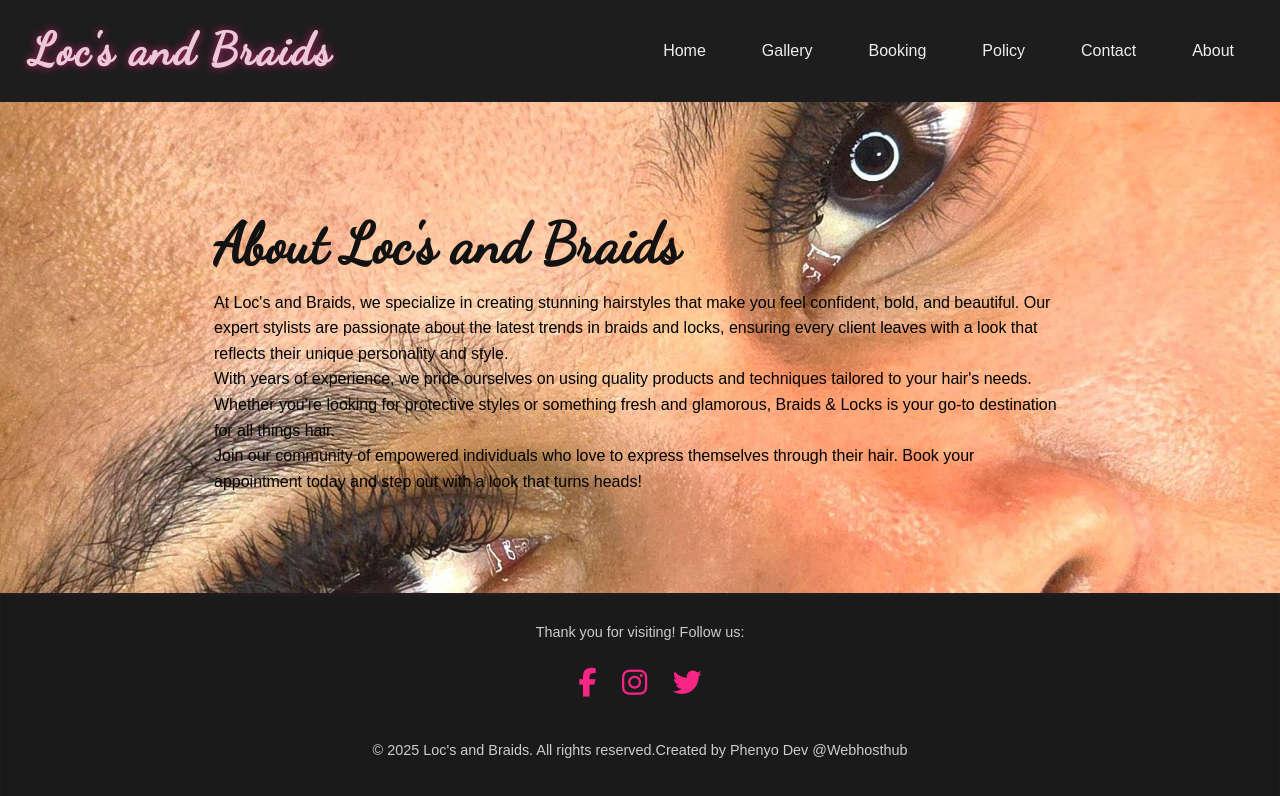
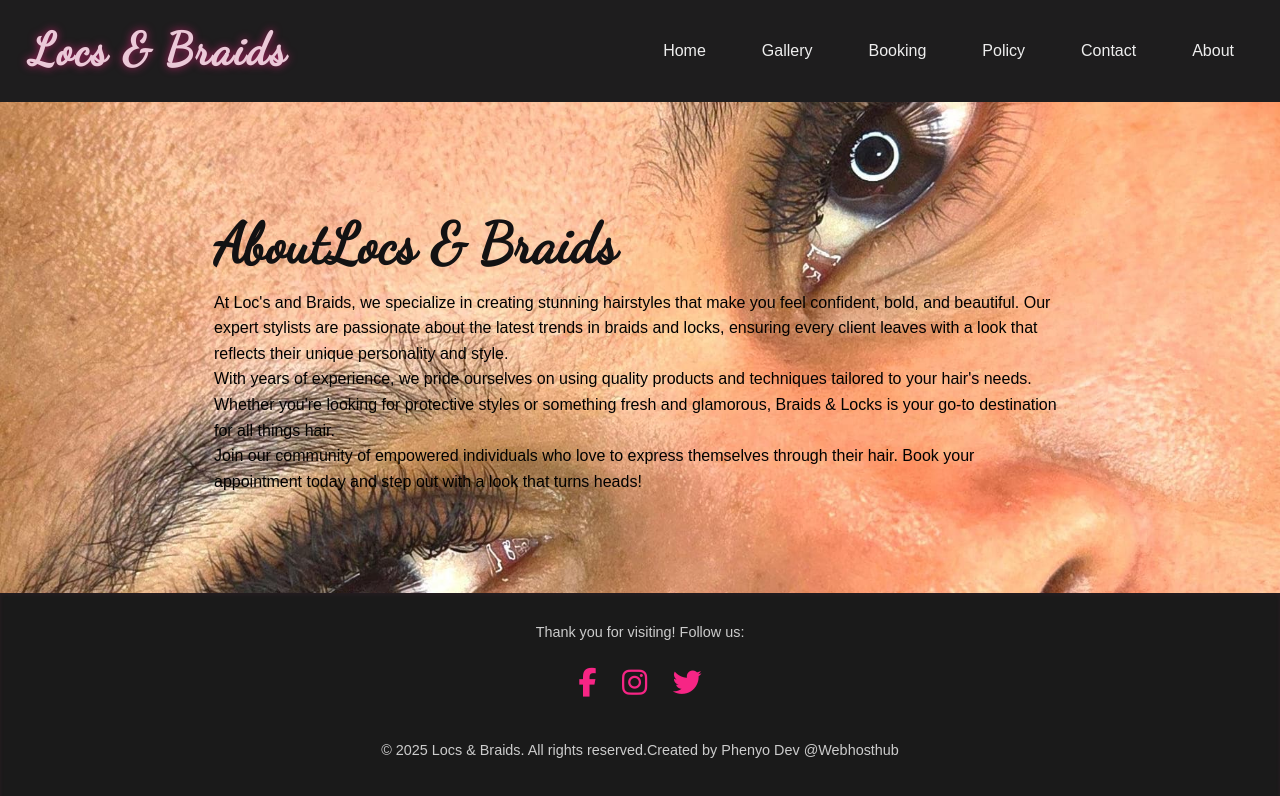
Before and after one commit to PStoppa7/locs-braids, a plain HTML site: page about.html in a window 1280 px wide. Drawn offline with Linux system fonts and the light colour scheme.

Commit message:
Update about.html
added font

```diff
--- a/about.html
+++ b/about.html
@@ -11,7 +11,7 @@
 <body>
   <header>
     <nav class="navbar">
-  <div class="logo">Loc's and Braids</div>
+  <div class="logo">Locs & Braids</div>
   <div class="hamburger" id="hamburger" onclick="toggleMenu()">
     <div class="bar"></div>
     <div class="bar"></div>
@@ -29,7 +29,7 @@
   </header>
 
   <section id="about" class="container">
-    <h2>About Loc's and Braids</h2>
+    <h2>AboutLocs & Braids</h2>
     <p style="color: black;">
       At Loc's and Braids, we specialize in creating stunning hairstyles that make you feel confident, bold, and beautiful. Our expert stylists are passionate about the latest trends in braids and locks, ensuring every client leaves with a look that reflects their unique personality and style.
     </p>
@@ -48,7 +48,7 @@
       <a href="#"><i class="fab fa-instagram"></i></a>
       <a href="#"><i class="fab fa-twitter"></i></a>
     </div>
-    <p>&copy; 2025 Loc's and Braids. All rights reserved.Created by Phenyo Dev @Webhosthub</p>
+    <p>&copy; 2025 Locs & Braids. All rights reserved.Created by Phenyo Dev @Webhosthub</p>
   </footer>
 
   <script>
```
